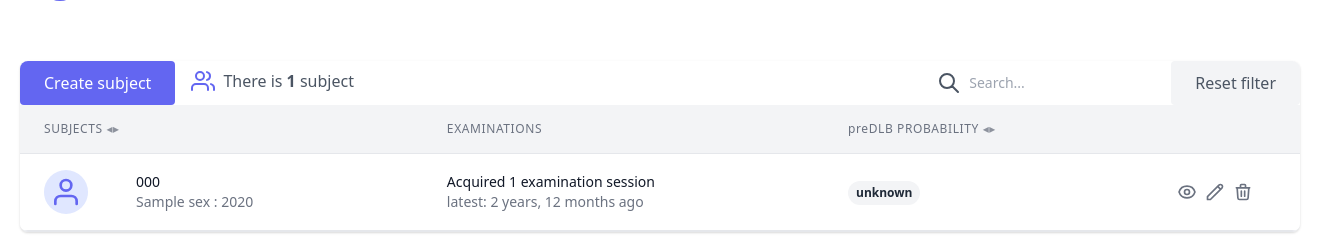
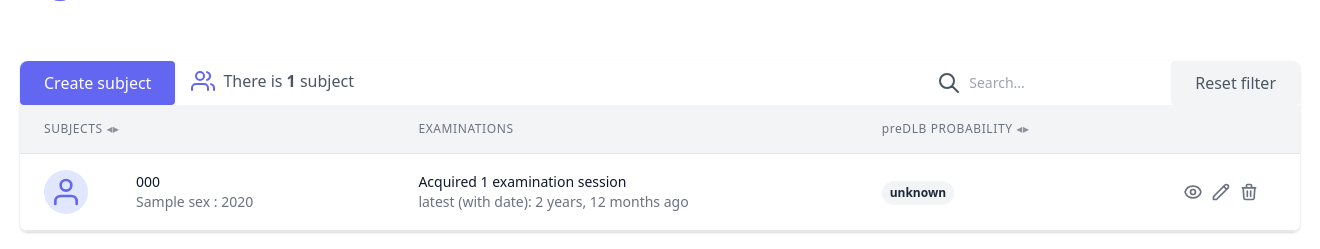
Before and after one commit to BDALab/lbd_analysis_tool, a Django app: template subjects/templates/subjects/subject_list.html in a window 1320 px wide; the page is wider, and only the part inside the window is pictured. Shown: the part 59-308 px from the top of that part. Run offline with Django 3.2, Linux system fonts and the light colour scheme; the template is opened without the code that fills it: most values are stand-ins (such as "Sample title", 1, 10 or a date in 2020); some libraries are stand-ins or nearby versions.

Commit message:
More info

```diff
--- a/subjects/templates/subjects/subject_list.html
+++ b/subjects/templates/subjects/subject_list.html
@@ -184,11 +184,11 @@
                                                 {% endif %}
                                                 {% if subject.last_examined_on is not none %}
                                                     <div class="text-sm text-gray-500">
-                                                        latest: {{ subject.last_examined_on|naturaltime }}
+                                                        latest (with date): {{ subject.last_examined_on|naturaltime }}
                                                     </div>
                                                 {% else %}
                                                     <div class="text-sm text-gray-500">
-                                                        latest: unknown
+                                                        latest (with date): unknown
                                                     </div>
                                                 {% endif %}
                                             </td>
```
